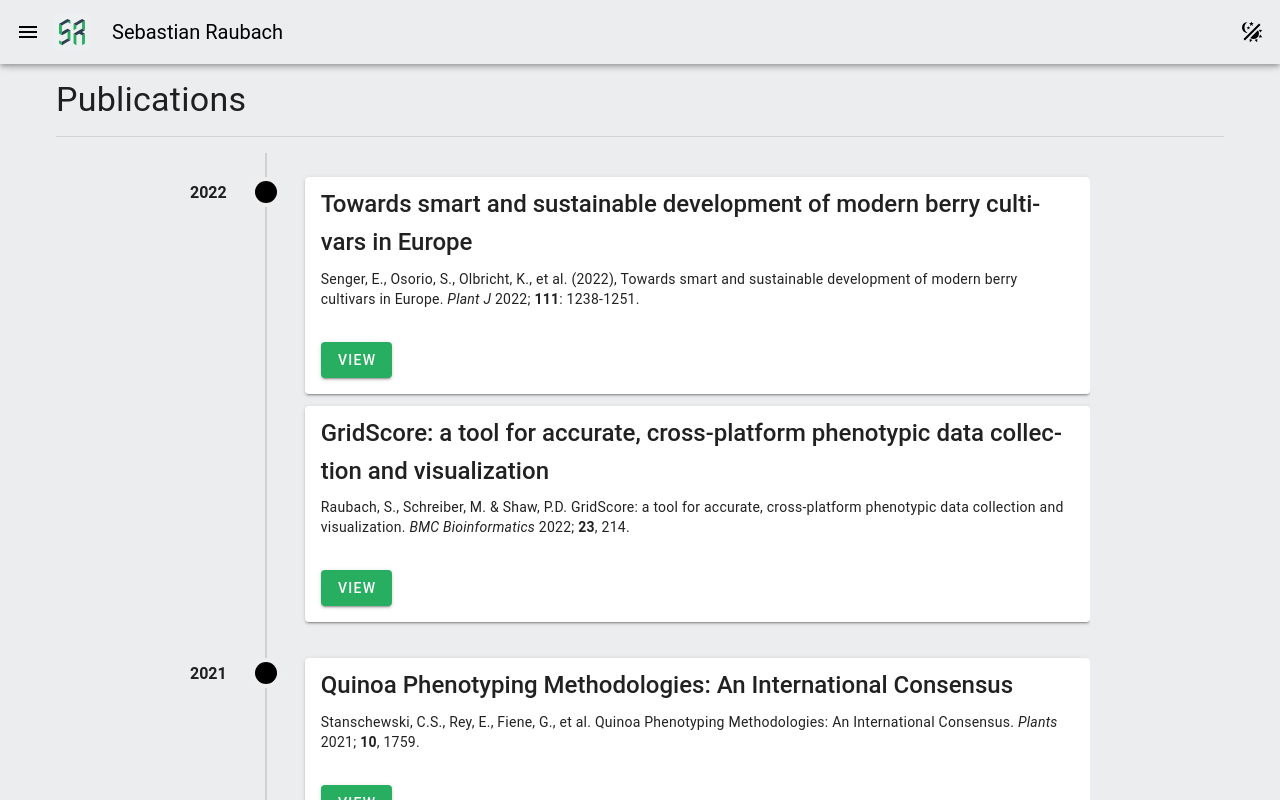
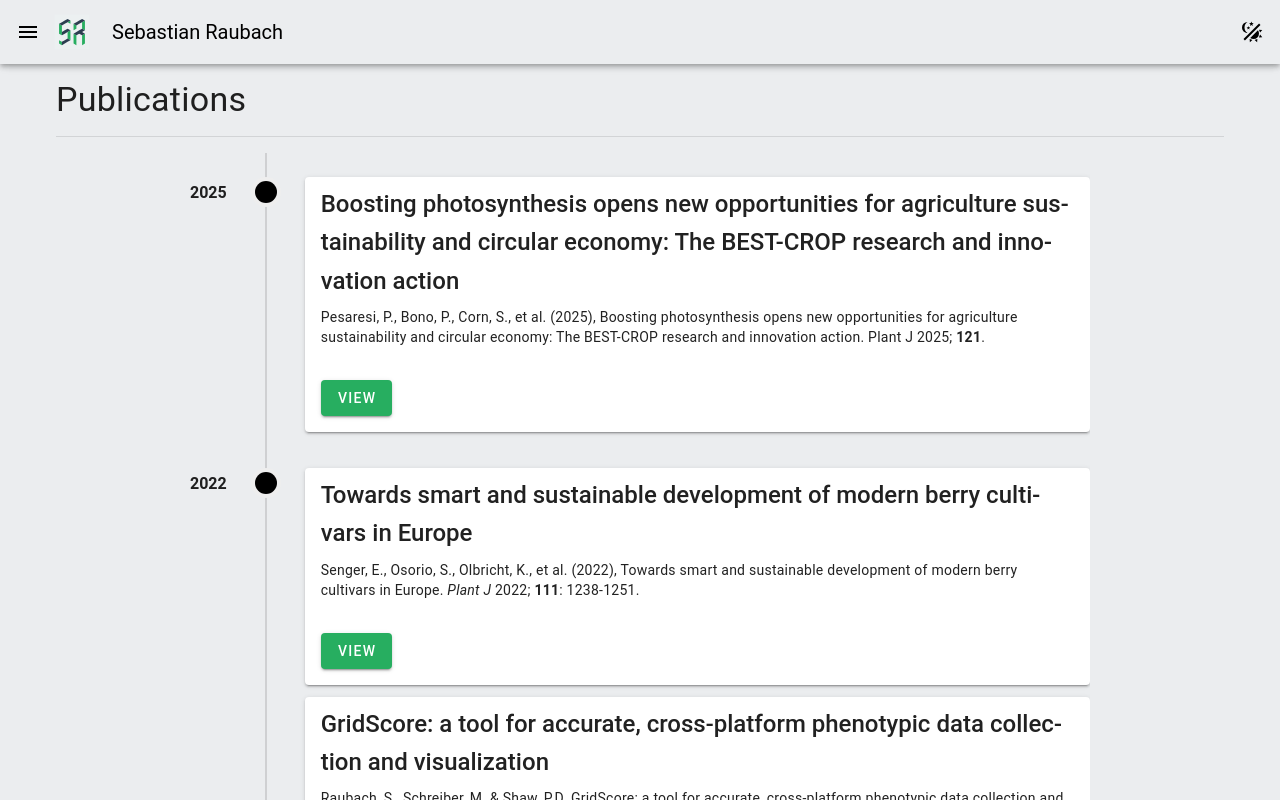
Before and after one commit to sebastian-raubach/sebastian-raubach.github.io, a Vue app: page /#/publications in a window 1280 px wide. Shown: the top 800 px of the page. Built offline with nearby package versions, Linux system fonts and the light colour scheme.

Commit message:
- ADD: Added BEST-CROP publication. - FIX: npm audit fix.

```diff
--- a/src/pages/publications/index.vue
+++ b/src/pages/publications/index.vue
@@ -51,6 +51,11 @@
   }
 
   const publications = ref<Publication[]>([{
+    title: 'Boosting photosynthesis opens new opportunities for agriculture sustainability and circular economy: The BEST-CROP research and innovation action',
+    year: 2025,
+    citation: 'Pesaresi, P., Bono, P., Corn, S., et al. (2025), Boosting photosynthesis opens new opportunities for agriculture sustainability and circular economy: The BEST-CROP research and innovation action. <o>Plant J</i> 2025; <b>121</b>.',
+    doi: 'https://doi.org/10.1111/tpj.17264',
+  }, {
     title: 'Towards smart and sustainable development of modern berry cultivars in Europe',
     year: 2022,
     citation: 'Senger, E., Osorio, S., Olbricht, K., et al. (2022), Towards smart and sustainable development of modern berry cultivars in Europe. <i>Plant J</i> 2022; <b>111</b>: 1238-1251.',
```
Also changed, not shown: 1 other file (tests, documents, lock files or other folders).
